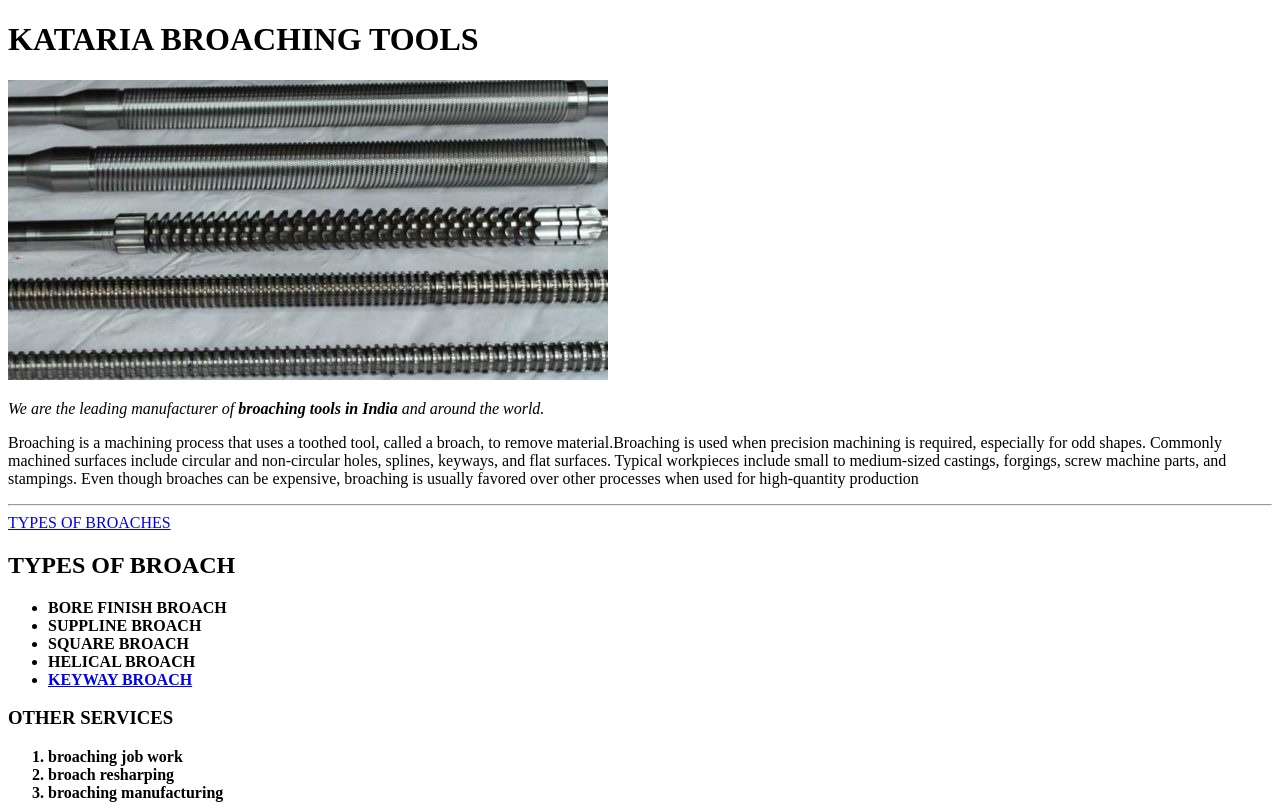
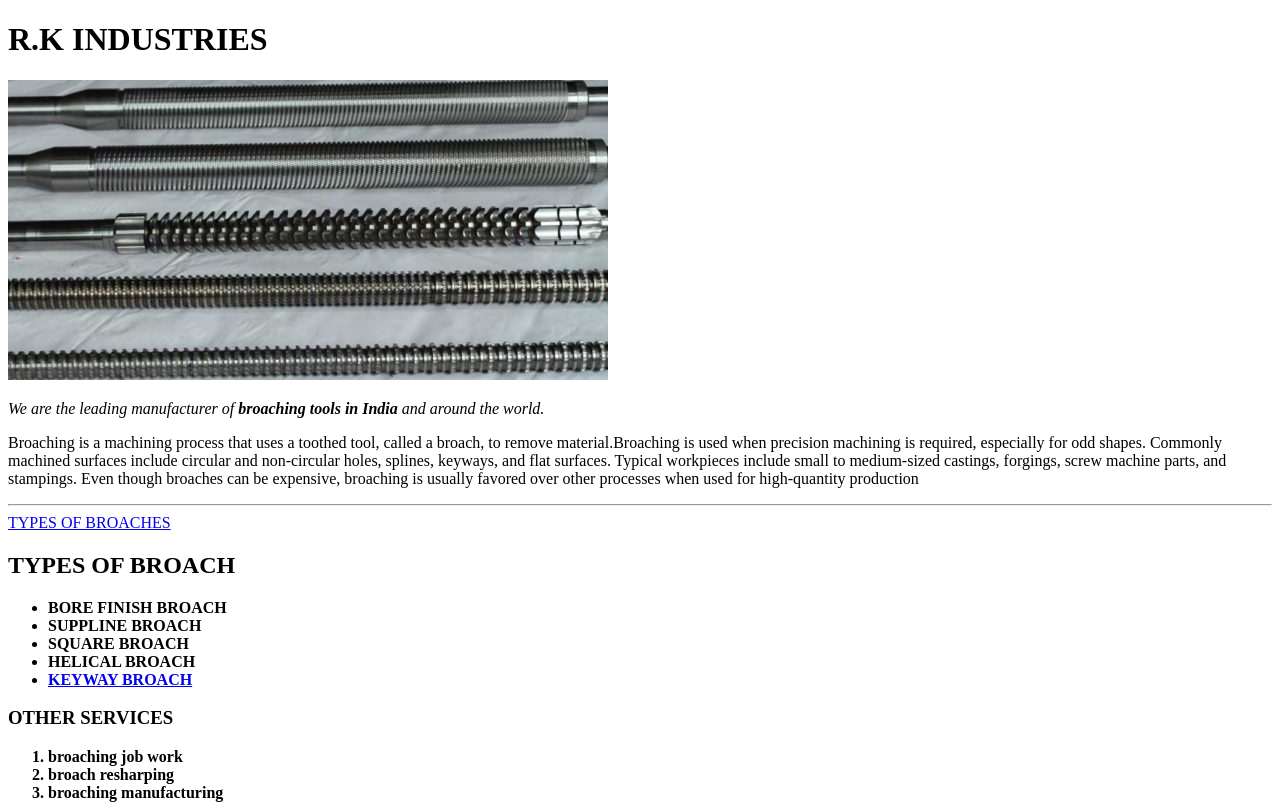
Before and after one commit to vikas-star/vikas, a plain HTML site: page index.html in a window 1280 px wide. Shown: the top 805 px of the page. Drawn offline with Linux system fonts and the light colour scheme.

Commit message:
Update index.html

```diff
--- a/index.html
+++ b/index.html
@@ -5,7 +5,7 @@
     <title> 😎 vikas personal site</title>
   </head>
   <body>
-    <h1> KATARIA BROACHING TOOLS</h1>
+    <h1> R.K INDUSTRIES</h1>
     <img src="images/broach.jpg" alt="broach image"><!--alt is used to display some text if the browser is not able to load the image-->
     <!--their are two ways of uplaoding a image either we can use the url or the image address -->
      <p><em>We are the leading manufacturer of<strong> broaching tools in India</strong> and around the world.</em></p> <!-- paragraph-->
```
